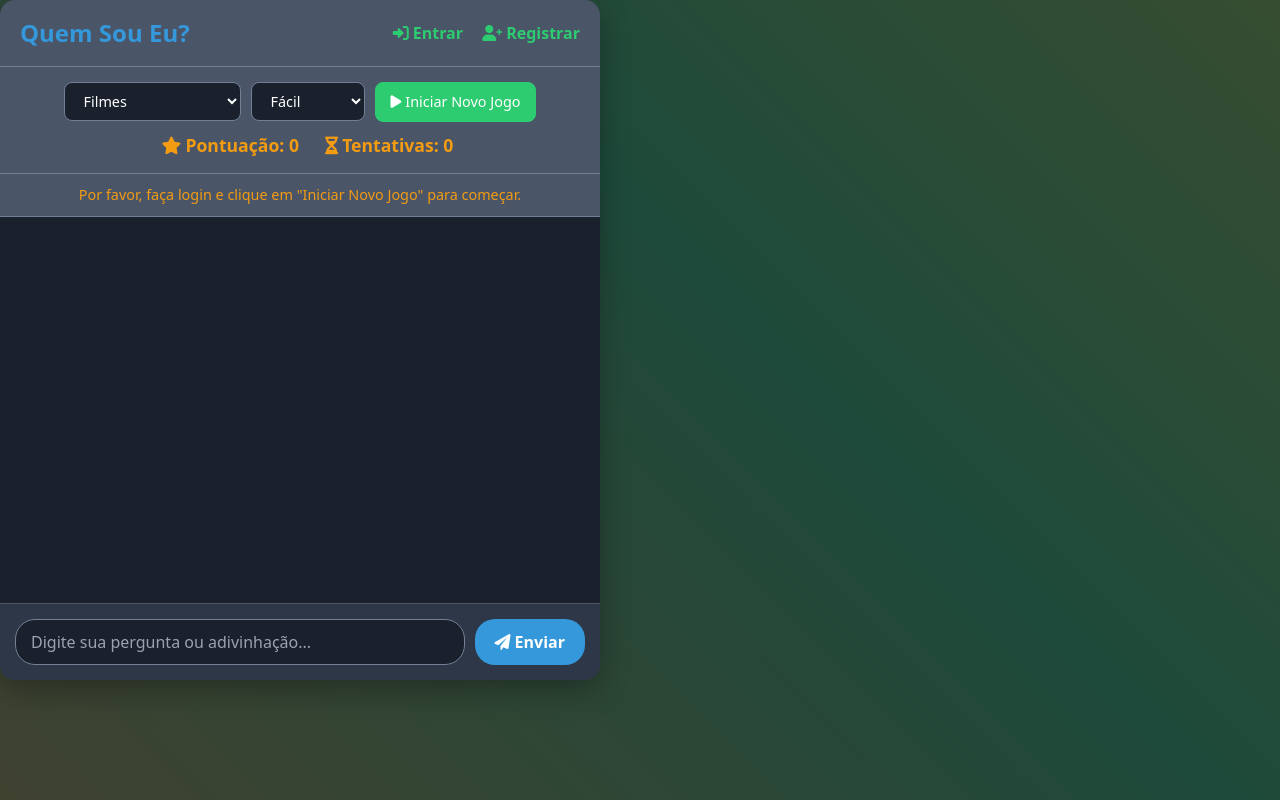
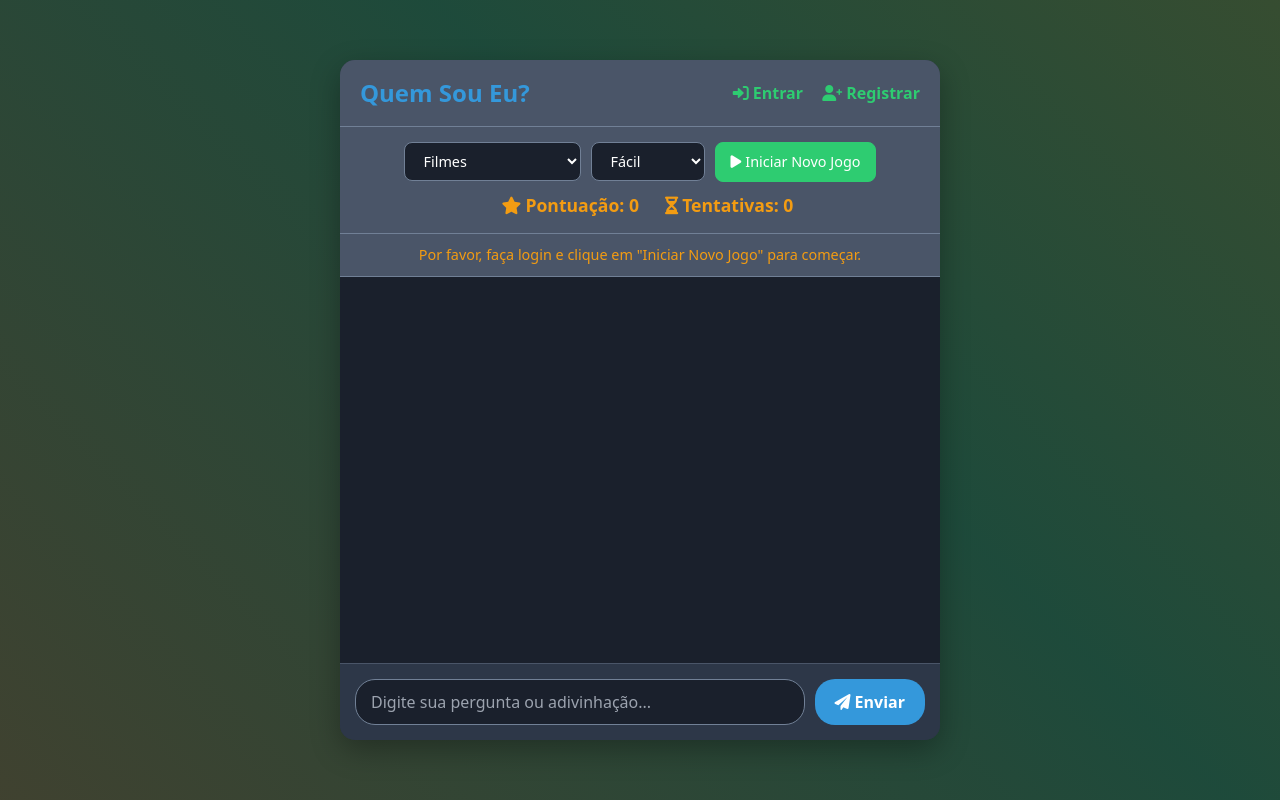
Before and after one commit to rodrigoFerreir/Who-am-AI, a Django app: page / in a window 1280 px wide. Run offline with Django 5.2, Linux system fonts and the light colour scheme; parts of the project's set-up code (start-up, migrations or seed data) failed here and were passed over; some libraries are stand-ins or nearby versions.

Commit message:
chore: update css

```diff
--- a/frontend/static/css/game.css
+++ b/frontend/static/css/game.css
@@ -1,3 +1,11 @@
+body {
+    display: flex;
+    justify-content: center;
+    align-items: center;
+    min-height: 100vh;
+    /* Garante que o body ocupe a altura total da viewport */
+}
+
 .main-container {
     display: flex;
     flex-direction: column;
```
